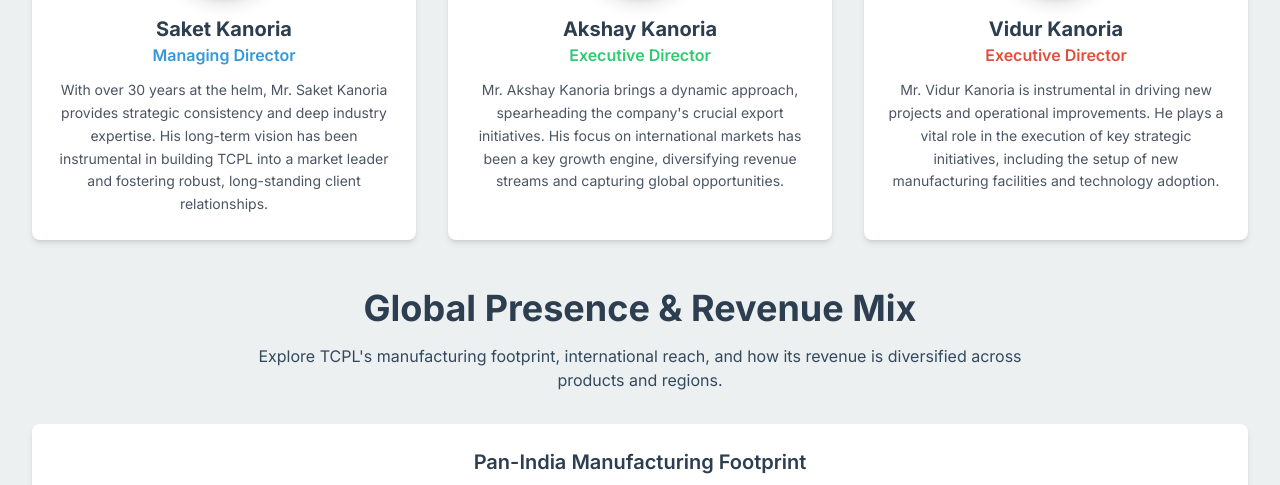
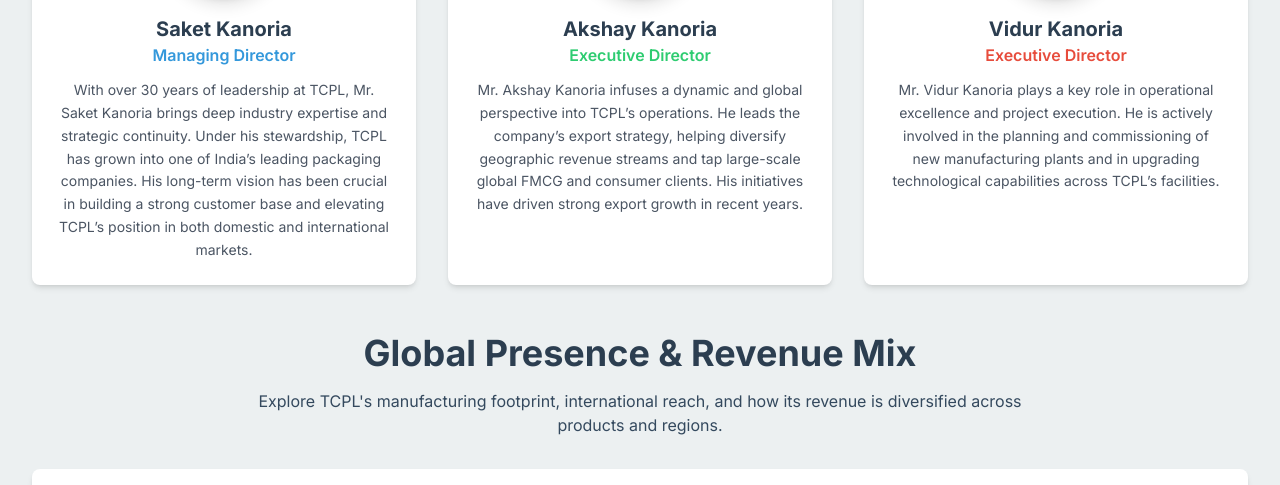
Before and after one commit to shikharvarshney1983/trading_bot, a Flask app: page /tcpl in a window 1280 px wide. Shown: the part 949-1434 px from the top of the page. Run offline with Flask 3, Linux system fonts and the light colour scheme; some libraries are stand-ins or nearby versions.

Commit message:
fix for screener. Updates in tcpl html file

```diff
--- a/templates/tcplanalysis.html
+++ b/templates/tcplanalysis.html
@@ -134,19 +134,19 @@
                     <img src="https://www.tcpl.in/wp-content/uploads/2025/05/Saket-Kanoria-copy.jpg" alt="Saket Kanoria" class="w-32 h-32 rounded-full mx-auto mb-4 border-4 border-white shadow-lg object-cover" onerror="this.onerror=null;this.src='https://placehold.co/150x150/3498db/ffffff?text=SK';">
                     <h3 class="text-xl font-bold text-[#2c3e50]">Saket Kanoria</h3>
                     <p class="text-md text-[#3498db] font-semibold">Managing Director</p>
-                    <p class="text-sm text-gray-600 mt-3 leading-relaxed">With over 30 years at the helm, Mr. Saket Kanoria provides strategic consistency and deep industry expertise. His long-term vision has been instrumental in building TCPL into a market leader and fostering robust, long-standing client relationships.</p>
+                    <p class="text-sm text-gray-600 mt-3 leading-relaxed">With over 30 years of leadership at TCPL, Mr. Saket Kanoria brings deep industry expertise and strategic continuity. Under his stewardship, TCPL has grown into one of India’s leading packaging companies. His long-term vision has been crucial in building a strong customer base and elevating TCPL’s position in both domestic and international markets.</p>
                 </div>
                 <div class="profile-card bg-white p-6 rounded-lg shadow-md text-center">
                     <img src="https://www.tcpl.in/wp-content/uploads/2025/05/Akshay-Kanoria-copy-297x300.jpg" alt="Akshay Kanoria" class="w-32 h-32 rounded-full mx-auto mb-4 border-4 border-white shadow-lg object-cover" onerror="this.onerror=null;this.src='https://placehold.co/150x150/2ecc71/ffffff?text=AK';">
                     <h3 class="text-xl font-bold text-[#2c3e50]">Akshay Kanoria</h3>
                     <p class="text-md text-[#2ecc71] font-semibold">Executive Director</p>
-                    <p class="text-sm text-gray-600 mt-3 leading-relaxed">Mr. Akshay Kanoria brings a dynamic approach, spearheading the company's crucial export initiatives. His focus on international markets has been a key growth engine, diversifying revenue streams and capturing global opportunities.</p>
+                    <p class="text-sm text-gray-600 mt-3 leading-relaxed">Mr. Akshay Kanoria infuses a dynamic and global perspective into TCPL’s operations. He leads the company’s export strategy, helping diversify geographic revenue streams and tap large-scale global FMCG and consumer clients. His initiatives have driven strong export growth in recent years.</p>
                 </div>
                 <div class="profile-card bg-white p-6 rounded-lg shadow-md text-center">
                     <img src="https://www.tcpl.in/wp-content/uploads/2025/05/Vidur_Kanoria-May_2023_copy-removebg-preview-208x300.png" alt="Vidur Kanoria" class="w-32 h-32 rounded-full mx-auto mb-4 border-4 border-white shadow-lg object-cover" onerror="this.onerror=null;this.src='https://placehold.co/150x150/e74c3c/ffffff?text=VK';">
                     <h3 class="text-xl font-bold text-[#2c3e50]">Vidur Kanoria</h3>
                     <p class="text-md text-[#e74c3c] font-semibold">Executive Director</p>
-                    <p class="text-sm text-gray-600 mt-3 leading-relaxed">Mr. Vidur Kanoria is instrumental in driving new projects and operational improvements. He plays a vital role in the execution of key strategic initiatives, including the setup of new manufacturing facilities and technology adoption.</p>
+                    <p class="text-sm text-gray-600 mt-3 leading-relaxed">Mr. Vidur Kanoria plays a key role in operational excellence and project execution. He is actively involved in the planning and commissioning of new manufacturing plants and in upgrading technological capabilities across TCPL’s facilities.</p>
                 </div>
             </div>
         </section>
@@ -244,6 +244,28 @@
                                     <td class="p-3 font-semibold">⭐ Best in Class</td>
                                 </tr>
                                 <!-- Other peer rows -->
+                                <tr class="border-b bg-gray-50">
+                                    <td class="p-3">Huhtamaki India</td>
+                                    <td class="p-3 text-center text-green-500">✅</td>
+                                    <td class="p-3 text-center text-green-500">✅</td>
+                                    <td class="p-3 text-center text-green-500">✅</td>
+                                    <td class="p-3 text-center text-red-500">❌</td>
+                                    <td class="p-3 text-center text-red-500">❌</td>
+                                    <td class="p-3 text-center text-red-500">❌</td>
+                                    <td class="p-3 text-center text-red-500">❌</td>
+                                    <td class="p-3">Conservative, slow grower</td>
+                                </tr>
+                                <tr class="border-b">
+                                    <td class="p-3">Polyplex</td>
+                                    <td class="p-3 text-center text-red-500">❌</td>
+                                    <td class="p-3 text-center text-green-500">✅</td>
+                                    <td class="p-3 text-center text-red-500">❌</td>
+                                    <td class="p-3 text-center text-red-500">❌</td>
+                                    <td class="p-3 text-center text-green-500">✅</td>
+                                    <td class="p-3 text-center text-green-500">✅</td>
+                                    <td class="p-3 text-center text-red-500">❌</td>
+                                    <td class="p-3">Cyclical, not core compounder</td>
+                                </tr>
                                  <tr class="border-b bg-gray-50">
                                     <td class="p-3">Uflex</td>
                                     <td class="p-3 text-center text-green-500">✅</td>
@@ -349,7 +349,7 @@
                          <div id="details-leverage" class="details-content text-sm">
                             <p class="font-semibold text-gray-700">Existing Drivers:</p>
                             <ul class="list-disc list-inside space-y-1 text-gray-600 mb-3">
-                                <li>Optimal 85-90% utilization in mature plants</li>
+                                <li>75% utilization in manufacturing plants</li>
                             </ul>
                             <p class="font-semibold text-gray-700">New Catalysts:</p>
                             <ul class="list-disc list-inside space-y-1 text-gray-600">
@@ -521,14 +520,14 @@
             datasets: [
                 {
                     label: 'Revenue (₹ Cr)',
-                    data: [904, 1076, 1432, 1491, 1696, 2140],
+                    data: [904, 1086, 1475, 1541, 1770, 2036],
                     backgroundColor: '#34495e',
                     yAxisID: 'y',
                     order: 2
                 },
                 {
                     label: 'PAT (₹ Cr)',
-                    data: [34, 49, 118, 102, 141, 180],
+                    data: [33, 47, 110, 99, 143, 181],
                     backgroundColor: '#f1c40f',
                     yAxisID: 'y',
                     order: 2
@@ -536,7 +535,7 @@
                 {
                     type: 'line',
                     label: 'EBITDA Margin (%)',
-                    data: [15.1, 14.5, 16.7, 16.3, 16.6, 17.0],
+                    data: [15.0, 14.5, 17.8, 17.0, 17.3, 17.0],
                     borderColor: '#e74c3c',
                     backgroundColor: '#e74c3c',
                     yAxisID: 'y1',
@@ -578,41 +577,34 @@
 
 
         const dupontData = {
-            labels: ['Mar-16', 'Mar-17', 'Mar-18', 'Mar-19', 'Mar-20', 'Mar-21', 'Mar-22', 'Mar-23', 'Mar-24', 'Mar-25'],
+            labels: ['FY22', 'FY23', 'FY24', 'FY25'],
             datasets: [
                 {
                     label: 'Return on Equity (%)',
-                    data: [26.5, 18.2, 9.4, 12.0, 13.6, 11.2, 14.3, 26.0, 19.2, 21.8],
+                    data: [13.8, 25.2, 19.2, 22.3],
                     borderColor: '#2c3e50',
                     backgroundColor: '#2c3e50',
-                    yAxisID: 'y',
                     tension: 0.1
                 },
                 {
                     label: 'Net Profit Margin (%)',
-                    data: [6.5, 5.3, 2.9, 3.5, 4.1, 3.7, 4.6, 8.2, 6.8, 8.3],
+                    data: [4.3, 7.5, 6.4, 8.1],
                     borderColor: '#3498db',
                     backgroundColor: '#3498db',
-                    yAxisID: 'y1',
-                    hidden: true,
                     tension: 0.1
                 },
                 {
                     label: 'Asset Turnover (x)',
-                    data: [1.2, 1.0, 1.1, 1.1, 1.1, 1.1, 1.1, 1.2, 1.1, 1.1],
+                    data: [1.0, 1.2, 1.2, 1.1],
                     borderColor: '#2ecc71',
                     backgroundColor: '#2ecc71',
-                    yAxisID: 'y2',
-                    hidden: true,
                     tension: 0.1
                 },
                 {
                     label: 'Equity Multiplier (x)',
-                    data: [3.4, 3.4, 3.0, 3.0, 3.0, 2.8, 2.9, 2.6, 2.5, 2.4],
+                    data: [3.2, 2.8, 2.5, 2.5],
                     borderColor: '#e74c3c',
                     backgroundColor: '#e74c3c',
-                    yAxisID: 'y2',
-                    hidden: true,
                     tension: 0.1
                 }
             ]
@@ -628,9 +620,7 @@
                     maintainAspectRatio: false,
                     interaction: { mode: 'index', intersect: false },
                     scales: {
-                        y: { type: 'linear', display: true, position: 'left', title: { display: true, text: 'Return on Equity (%)' } },
-                        y1: { type: 'linear', display: true, position: 'right', grid: { drawOnChartArea: false }, title: { display: true, text: 'Net Profit Margin (%)' } },
-                        y2: { type: 'linear', display: false }
+                        y: { type: 'linear', display: true, position: 'left', title: { display: true, text: 'Value' } }
                     },
                     plugins: {
                         tooltip: {
@@ -639,9 +629,10 @@
                                     let label = context.dataset.label || '';
                                     if (label) label += ': ';
                                     if (context.parsed.y !== null) {
-                                        label += context.parsed.y;
+                                        let value = context.dataset.label.includes('(x)') ? context.parsed.y.toFixed(1) : context.parsed.y;
+                                        label += value;
                                         if (context.dataset.label.includes('%')) label += '%';
-                                        else label += 'x';
+                                        else if (context.dataset.label.includes('(x)')) label += 'x';
                                     }
                                     return label;
                                 }
@@ -657,8 +648,8 @@
             new Chart(productMixCanvas.getContext('2d'), {
                 type: 'doughnut',
                 data: {
-                    labels: ['Folding Cartons', 'Flexible Packaging', 'Rigid & Other'],
-                    datasets: [{ data: [70, 25, 5], backgroundColor: ['#3498db', '#2ecc71', '#95a5a6'], borderColor: '#ecf0f1', borderWidth: 4 }]
+                    labels: ['Folding Cartons', 'Flexible Packaging'],
+                    datasets: [{ data: [80, 20], backgroundColor: ['#3498db', '#2ecc71'], borderColor: '#ecf0f1', borderWidth: 4 }]
                 },
                 options: { responsive: true, maintainAspectRatio: false, plugins: { legend: { position: 'bottom' } } }
             });
@@ -677,12 +668,12 @@
         }
 
         const peerData = {
-            labels: ['TCPL', 'Huhtamaki', 'Mold-Tek', 'Uflex', 'Jindal Poly', 'Cosmo First'],
-            'p/e': { data: [24.6, 19.97, 38.89, 30.25, 6.36, 33.68], label: 'P/E Ratio' },
-            'roce': { data: [25.6, 10.21, 14.49, 8.27, 7.30, 5.85], label: 'RoCE (%)' },
-            'roe': { data: [22.2, 7.54, 11.55, 4.08, 5.53, 3.35], label: 'RoE (%)' },
-            'opm': { data: [16.6, 5.32, null, 6.58, 1.57, 6.20], label: 'OPM (%)' },
-            'd/e': { data: [0.99, 0.08, 0.21, 1.00, 0.12, 0.82], label: 'D/E Ratio' }
+            labels: ['TCPL', 'Huhtamaki', 'Uflex', 'Polyplex', 'EPL Ltd', 'Cosmo First'],
+            'p/e': { data: [23.82, 23.11, 17.97, 17, 20.56, 22.16], label: 'P/E Ratio' },
+            'roce': { data: [19.89, 7.14, 7.75, 7.19, 17.49, 9.77], label: 'RoCE (%)' },
+            'roe': { data: [24.39, 5.15, 3.29, 5.75, 16.28, 9.26], label: 'RoE (%)' },
+            'opm': { data: [16.6, 5.04, 11.25, 10.11, 19.84, 9.94], label: 'OPM (%)' },
+            'd/e': { data: [1.01, 0.12, 1.13, 0.23, 0.34, 0.98], label: 'D/E Ratio' }
         };
 
         const peerComparisonCanvas = document.getElementById('peerComparisonChart');
@@ -771,9 +762,9 @@
             });
 
             const valuationAssumptions = {
-                bear: { growth: 10, margin: 15.0, pe: 18 },
-                base: { growth: 15, margin: 16.8, pe: 22 },
-                bull: { growth: 20, margin: 18.0, pe: 27 },
+                bear: { growth: 12, margin: 15.0, pe: 14 },
+                base: { growth: 15, margin: 16.0, pe: 17 },
+                bull: { growth: 18, margin: 17.0, pe: 20 },
             };
             let customValuationCache = {};
 
@@ -789,15 +780,15 @@
 
             function calculatePrice(year, salesCAGR, ebitdaMargin, peMultiple) {
                 const yearsToProject = parseInt(year) - 25;
-                const baseRevenue = 1696; // FY25 Revenue from Excel
+                const baseRevenue = 1770;
                 const projectedRevenue = baseRevenue * Math.pow(1 + (salesCAGR / 100), yearsToProject);
                 const projectedEBITDA = projectedRevenue * (ebitdaMargin / 100);
-                const depreciationAndInterest = projectedRevenue * 0.085;
+                const depreciationAndInterest = 130;
                 const pbt = projectedEBITDA - depreciationAndInterest;
-                const tax = pbt * 0.25;
+                const tax = pbt * 0.26;
                 const pat = pbt - tax;
-                const sharesOutstanding = 9.1;
-                const projectedEPS = (pat / sharesOutstanding) * 10;
+                const sharesOutstanding = 0.91;
+                const projectedEPS = pat / sharesOutstanding;
                 return projectedEPS * peMultiple;
             }
 
@@ -853,9 +844,9 @@
                     content.style.maxHeight = null;
                 } else {
                     // Close other open cards before opening the new one
-                    growthCards.forEach(otherCard => {
-                        otherCard.querySelector('.details-content').style.maxHeight = null;
-                    });
+                    // growthCards.forEach(otherCard => {
+                    //     otherCard.querySelector('.details-content').style.maxHeight = null;
+                    // });
                     content.style.maxHeight = content.scrollHeight + "px";
                 }
             });
@@ -868,13 +859,13 @@
         const modalClose = document.getElementById('modal-close');
 
         const machineData = {
-            m: { title: '🧠 M - Mega Trends', content: `TCPL benefits from the structural shift to sustainable packaging, premiumization of consumer goods, and the growth of e-commerce. These are multi-year tailwinds supporting long-term demand.` },
-            a: { title: '💰 A - Allocation Signals', content: `Strong and stable promoter holding signifies skin in the game. Consistently increasing DII ownership indicates growing institutional confidence in the company's strategy and execution.` },
-            c: { title: '🛡️ C - Competitive Moat', content: `TCPL's moat is built on deep, long-standing relationships with blue-chip FMCG clients, creating high switching costs. Its pan-India manufacturing footprint and technological superiority provide significant scale advantages.` },
-            h: { title: '📈 H - Historical Performance', content: `The company has a strong track record, with a 5-year PAT CAGR of over 23%. Its return ratios like ROCE (~17%) and ROE (~22%) are superior to most peers, indicating efficient capital allocation.` },
-            i: { title: '🧮 I - Intrinsic Value & Valuation', content: `While not a deep value stock, TCPL's valuation appears fair given its superior growth profile and quality of earnings. It's in a sweet spot, justified by its growth prospects and competitive moat.` },
-            n: { title: '📰 N - News & Narratives', content: `The current narrative is positive, driven by strong quarterly earnings, successful ramp-up of new capacity, and a clear focus on high-growth segments like exports and sustainable packaging.` },
-            e: { title: '⚡ E - Earnings Momentum & Triggers', content: `TCPL shows strong YoY EPS growth. Visible triggers for future earnings include margin expansion from operating leverage, volume growth from new plants, and a better product mix.` }
+            m: { title: '🧠 M - Mega Tailwinds & Trends', content: `TCPL benefits from the structural shift to sustainable packaging, premiumization of consumer goods, and the growth of e-commerce. These are multi-year tailwinds supporting long-term demand.` },
+            a: { title: '💰 A - Price Volume Action', content: `Strong and stable promoter holding signifies skin in the game. Consistently increasing DII ownership indicates growing institutional confidence in the company's strategy and execution.` },
+            c: { title: '🛡️ C - Competitive Advantage - Moat', content: `TCPL's moat is built on deep, long-standing relationships with blue-chip FMCG clients, creating high switching costs. Its pan-India manufacturing footprint and technological superiority provide significant scale advantages.` },
+            h: { title: '📈 H - High ROCE - Emerging & Quality', content: `The company has a strong track record, with a 5-year PAT CAGR of over 23%. Its return ratios like ROCE (~17%) and ROE (~22%) are superior to most peers, indicating efficient capital allocation.` },
+            i: { title: '🧮 I - Improvement in Company', content: `While not a deep value stock, TCPL's valuation appears fair given its superior growth profile and quality of earnings. It's in a sweet spot, justified by its growth prospects and competitive moat.` },
+            n: { title: '📰 N - New - Co. Getting into More things', content: `The current narrative is positive, driven by strong quarterly earnings, successful ramp-up of new capacity, and a clear focus on high-growth segments like exports and sustainable packaging.` },
+            e: { title: '⚡ E - Execution in Earnings Growth Triggers', content: `TCPL shows strong YoY EPS growth. Visible triggers for future earnings include margin expansion from operating leverage, volume growth from new plants, and a better product mix.` }
         };
 
         document.querySelectorAll('.machine-header').forEach(header => {
```
Also changed, not shown: other parts of templates/tcplanalysis.html (+5 -28 lines), stock_screener.py (+31 -22 lines).
